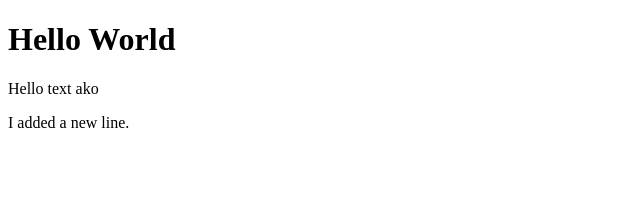
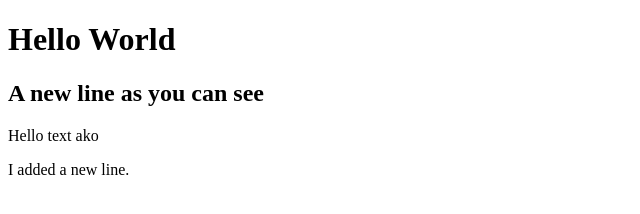
Before and after one commit to maygiron124/Sample-, a plain HTML site: page index.html in a window 1280 px wide. Shown: the whole page, without its empty margins (0-640 px from the left). Drawn offline with Linux system fonts and the light colour scheme.

Commit message:
Update index.html

```diff
--- a/index.html
+++ b/index.html
@@ -8,6 +8,7 @@
 <body>
 <div>
 <h1> Hello World</h1>
+  <h2> A new line as you can see </h2>
 <p>Hello text ako</p>
 <p>I added a new line. </p>
 </div>
```
